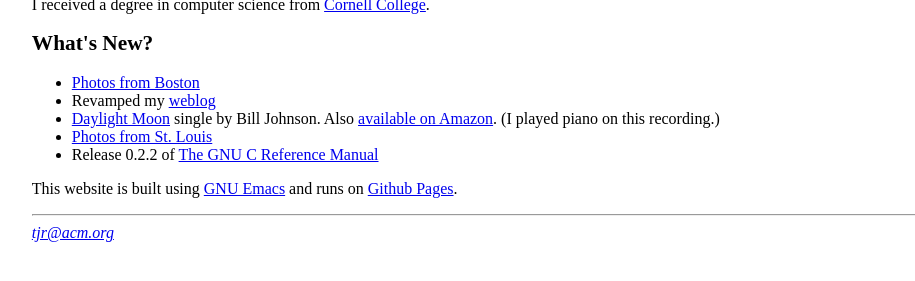
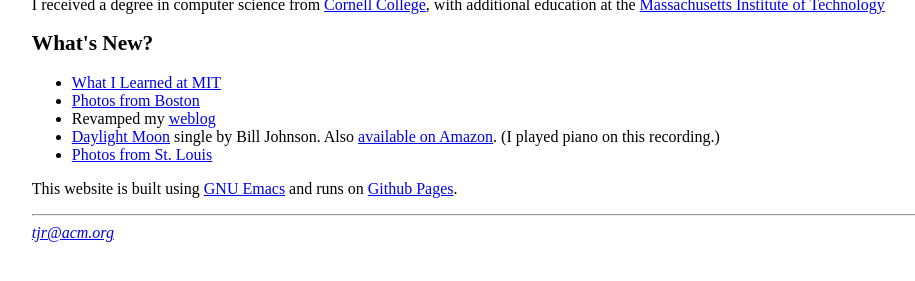
Before and after one commit to tjr/tjr.github.com, a Jekyll site: the page built from index.html, in a window 1280 px wide, cut to the strip 277-558 px from the top of the page. Shown: the whole strip, without its empty margins (53-968 px from the left). Built offline with Jekyll 4.4.1, drawn with Linux system fonts in a browser that asks for light colours; the list of posts is cut into pages by our own code.

Commit message:
minor updates

```diff
--- a/index.html
+++ b/index.html
@@ -36,17 +36,19 @@ a <a href="http://blog.trevisrothwell.com/">weblog</a>.
 
 <p>
 I received a degree in computer science
-from <a href="http://www.cornellcollege.edu/">Cornell College</a>.
+from <a href="http://www.cornellcollege.edu/">Cornell College</a>, with additional
+education at the <a href="http://www.mit.edu/">Massachusetts Institute of
+Technology</a></li>
 
 <h2>What's New?</h2>
 <ul>
+<li><a href="/writing/what-i-learned-at-mit">What I Learned at MIT</a></li>
 <li><a href="http://www.flickr.com/photos/trothwell/sets/72157629151660851/">Photos from Boston</a></li>
 <li>Revamped my <a href="http://blog.trevisrothwell.com/">weblog</a></li>
 <li><a href="http://itunes.apple.com/us/album/daylight-moon-single/id489451410">Daylight Moon</a> single by
 Bill Johnson. Also <a href="http://www.amazon.com/Daylight-Moon-Single/dp/B006LZ3L2W/">available on Amazon</a>.
 (I played piano on this recording.)</li>
 <li><a href="http://www.flickr.com/photos/trothwell/sets/72157628126292922/">Photos from St. Louis</a></li>
-<li>Release 0.2.2 of <a href="http://www.gnu.org/software/gnu-c-manual/">The GNU C Reference Manual</a></li>
 </ul>
 
 </div>
```
